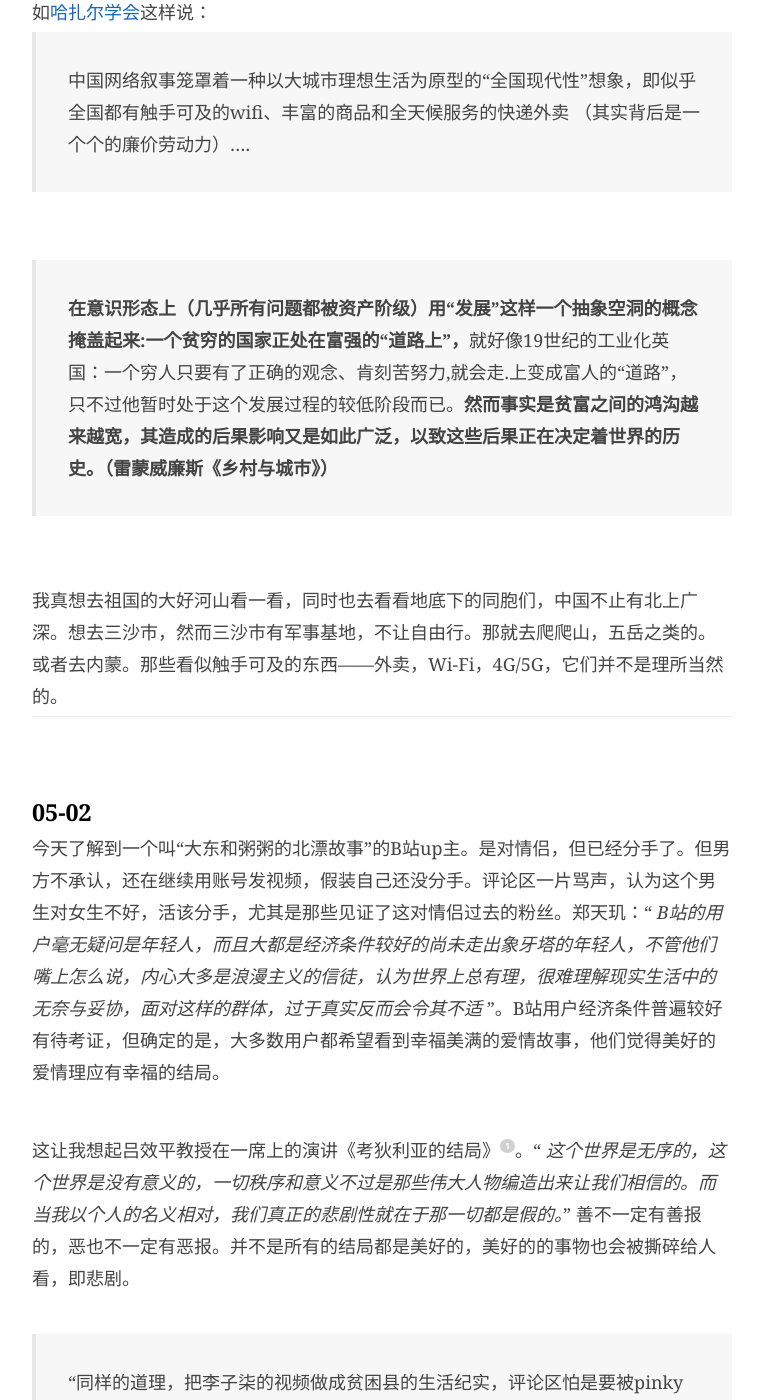
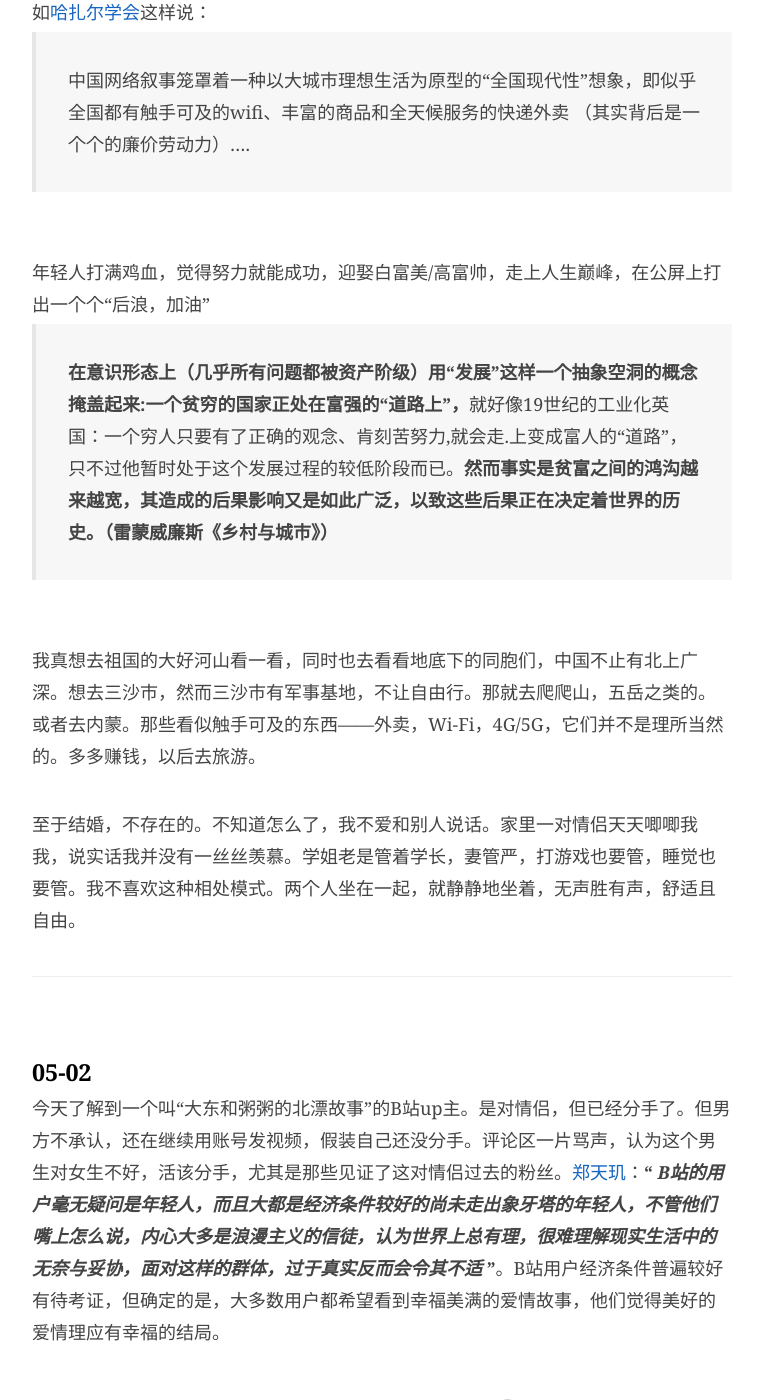
Before and after one commit to JaydenYL/JaydenYL.github.io, a Jekyll site: the page built from _posts/2020-04-26-日记.md, in a window 1280 px wide and 1400 px high, scrolled down 365 px. Shown: the whole window, without its empty margins (258-1018 px from the left). Built offline with Jekyll 4.4.1, drawn with Linux system fonts in a browser that asks for light colours; comment, search, counter and statistics services are not loaded; some of the changed text lies outside the part shown.

Commit message:
Update 2020-04-26-日记.md

```diff
--- a/_posts/2020-04-26-日记.md
+++ b/_posts/2020-04-26-日记.md
@@ -23,13 +23,17 @@ catalog: true
 
 > 中国网络叙事笼罩着一种以大城市理想生活为原型的“全国现代性”想象，即似乎全国都有触手可及的wifi、丰富的商品和全天候服务的快递外卖 （其实背后是一个个的廉价劳动力）....
 
-<br>
+<br>年轻人打满鸡血，觉得努力就能成功，迎娶白富美/高富帅，走上人生巅峰，在公屏上打出一个个“后浪，加油”
 
 > **在意识形态上（几乎所有问题都被资产阶级）用“发展”这样一个抽象空洞的概念掩盖起来:一个贫穷的国家正处在富强的“道路上”，**就好像19世纪的工业化英国：一个穷人只要有了正确的观念、肯刻苦努力,就会走.上变成富人的“道路”，只不过他暂时处于这个发展过程的较低阶段而已。**然而事实是贫富之间的鸿沟越来越宽，其造成的后果影响又是如此广泛，以致这些后果正在决定着世界的历史。（雷蒙威廉斯《乡村与城市》）**
 
+<br>我真想去祖国的大好河山看一看，同时也去看看地底下的同胞们，中国不止有北上广深。想去三沙市，然而三沙市有军事基地，不让自由行。那就去爬爬山，五岳之类的。或者去内蒙。那些看似触手可及的东西——外卖，Wi-Fi，4G/5G，它们并不是理所当然的。多多赚钱，以后去旅游。
+
+<br>至于结婚，不存在的。不知道怎么了，我不爱和别人说话。家里一对情侣天天唧唧我我，说实话我并没有一丝丝羡慕。学姐老是管着学长，妻管严，打游戏也要管，睡觉也要管。我不喜欢这种相处模式。两个人坐在一起，就静静地坐着，无声胜有声，舒适且自由。
+
 <br>
 
-我真想去祖国的大好河山看一看，同时也去看看地底下的同胞们，中国不止有北上广深。想去三沙市，然而三沙市有军事基地，不让自由行。那就去爬爬山，五岳之类的。或者去内蒙。那些看似触手可及的东西——外卖，Wi-Fi，4G/5G，它们并不是理所当然的。
+
 
 
 
@@ -41,15 +45,17 @@ catalog: true
 
 ### 05-02
 
-今天了解到一个叫“大东和粥粥的北漂故事”的B站up主。是对情侣，但已经分手了。但男方不承认，还在继续用账号发视频，假装自己还没分手。评论区一片骂声，认为这个男生对女生不好，活该分手，尤其是那些见证了这对情侣过去的粉丝。郑天玑：“ *B站的用户毫无疑问是年轻人，而且大都是经济条件较好的尚未走出象牙塔的年轻人，不管他们嘴上怎么说，内心大多是浪漫主义的信徒，认为世界上总有理，很难理解现实生活中的无奈与妥协，面对这样的群体，过于真实反而会令其不适* ”。B站用户经济条件普遍较好有待考证，但确定的是，大多数用户都希望看到幸福美满的爱情故事，他们觉得美好的爱情理应有幸福的结局。
+今天了解到一个叫“大东和粥粥的北漂故事”的B站up主。是对情侣，但已经分手了。但男方不承认，还在继续用账号发视频，假装自己还没分手。评论区一片骂声，认为这个男生对女生不好，活该分手，尤其是那些见证了这对情侣过去的粉丝。[郑天玑](http://www.zhihu.com/people/zheng-tian-ji)：**“ *B站的用户毫无疑问是年轻人，而且大都是经济条件较好的尚未走出象牙塔的年轻人，不管他们嘴上怎么说，内心大多是浪漫主义的信徒，认为世界上总有理，很难理解现实生活中的无奈与妥协，面对这样的群体，过于真实反而会令其不适* ”**。B站用户经济条件普遍较好有待考证，但确定的是，大多数用户都希望看到幸福美满的爱情故事，他们觉得美好的爱情理应有幸福的结局。
 
 <br>
 
-这让我想起吕效平教授在一席上的演讲《考狄利亚的结局》[^1]。“ *这个世界是无序的，这个世界是没有意义的，一切秩序和意义不过是那些伟大人物编造出来让我们相信的。而当我以个人的名义相对，我们真正的悲剧性就在于那一切都是假的。*”  善不一定有善报的，恶也不一定有恶报。并不是所有的结局都是美好的，美好的的事物也会被撕碎给人看，即悲剧。
+这让我想起吕效平教授在一席上的演讲《考狄利亚的结局》[^1]。**“ *这个世界是无序的，这个世界是没有意义的，一切秩序和意义不过是那些伟大人物编造出来让我们相信的。而当我以个人的名义相对，我们真正的悲剧性就在于那一切都是假的。*”**  善不一定有善报的，恶也不一定有恶报。并不是所有的结局都是美好的，美好的的事物也会被撕碎给人看，即悲剧。
 
-<br>
+<br>精选评论：
 
 >  “同样的道理，把李子柒的视频做成贫困县的生活纪实，评论区怕是要被pinky淹没，卡夫卡的小说不受年轻群体喜爱的原因也一样，人是无法面对内心深处真实的绝望的，闭着眼睛奥力给就完了。”
+>
+> by [liuyue](http://www.zhihu.com/people/liuyue-64)
 
 [^1]: [一席官网视频--《考狄利亚的结局》](https://yixi.tv/speech/586)
 
@@ -83,7 +89,7 @@ catalog: true
 
 千万毕业生不可能都去北上广深，县城才是大部分人生活的地方。挺喜欢广东的，尤其是深圳和广州。〇八年地震之后，我去了深圳继续完成二年级的学业，那一次是我人生中第一次看到海。那段时间的经历在记忆中早已被稀释，但那时候对深圳的好感慢慢延续了下来。之后去过几次深圳，但都没有过多的停留，早些年的印象也没有被抹去。深圳靠海，和悉尼一样。广州在珠江口，离海也不远。当初就想去大山中学和华工，无奈学术垃圾一枚，没考上，自己也在父母的劝说下选择了出国。代替梦想的，也只能是勉为其难。<br>
 
-是哪个夏天思绪在废墟中腐烂，又是哪个夏天停留着一声声叹息。看到弹幕里飘过的一条条“加油”，我想回去了，但终究是回不去了。<br>
+是哪个夏天思绪在废墟中腐烂，又是哪个夏天停留着一声声叹息。我想回去了，但终究是回不去了。<br>
 
 
 
```
